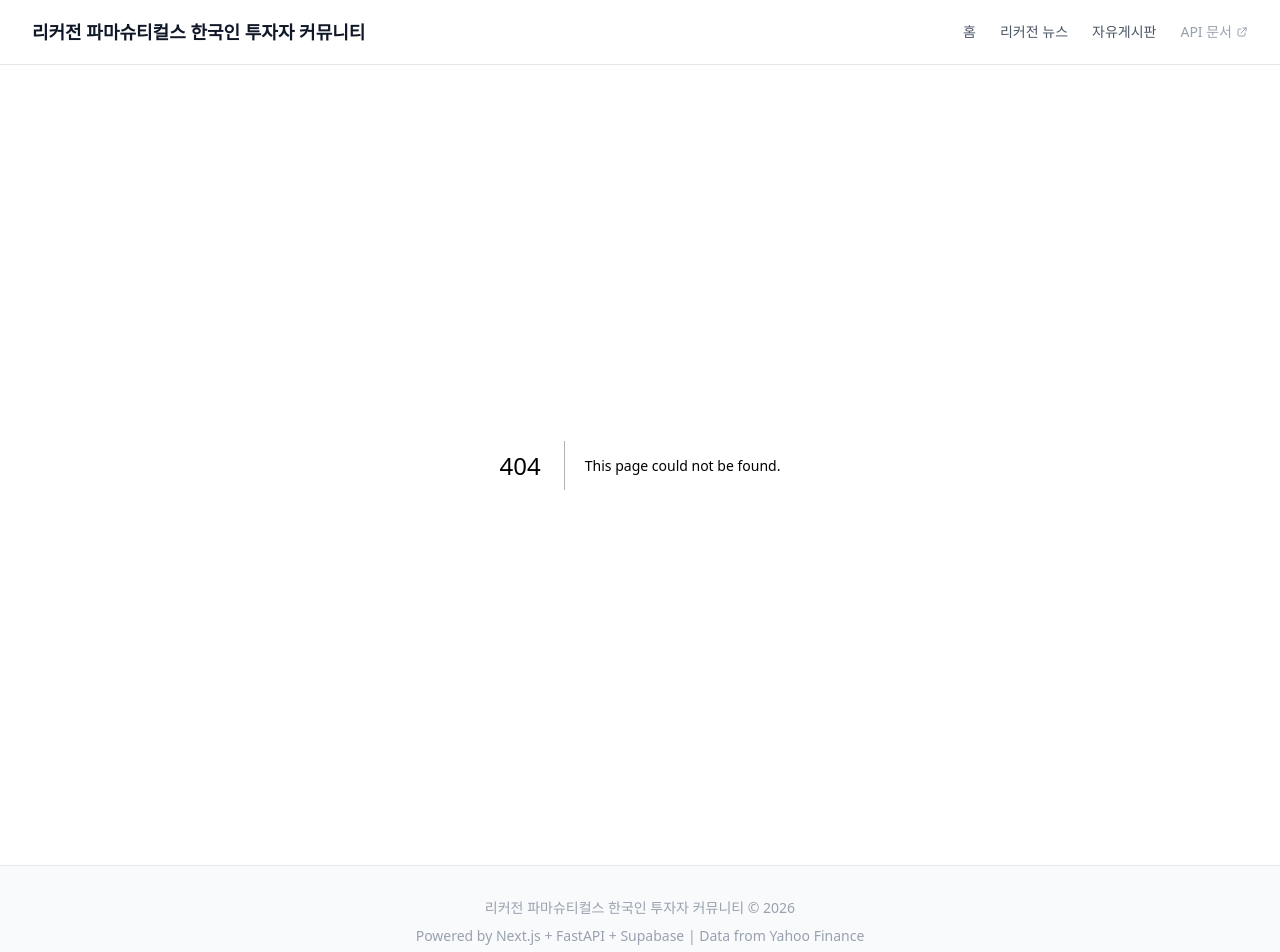
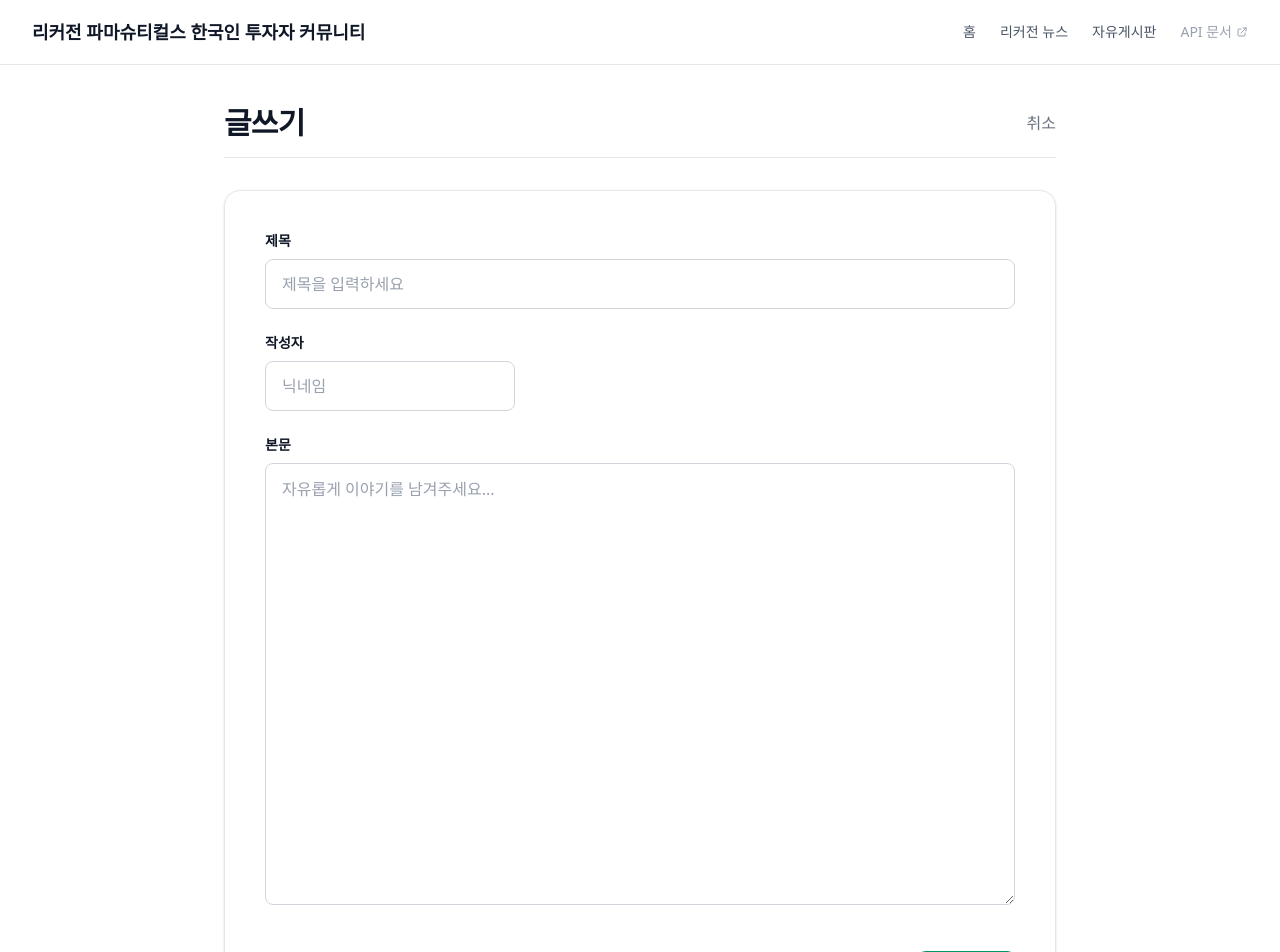
Before and after one commit to KIMSUNGROK/rxrx-frontend, a Next.js app: page /board/write in a window 1280 px wide. Before the commit this address had no page. Shown: the top 952 px of the page. Built offline with nearby package versions, Linux system fonts and the light colour scheme.

Commit message:
feat: Implement functional Free Board using localStorage and add write composer

```diff
--- a/src/app/board/page.tsx
+++ b/src/app/board/page.tsx
@@ -1,19 +1,90 @@
+"use client";
+
+import { useState, useEffect } from "react";
+import Link from "next/link";
+import { useRouter } from "next/navigation";
+
+// Define the post type
+interface Post {
+  id: number;
+  title: string;
+  author: string;
+  views: number;
+  content?: string;
+  createdAt?: string;
+}
+
+const DEFAULT_MOCK_POSTS: Post[] = [
+  { id: 4, title: "배포후 테스트입니다.", author: "관리자", views: 42, createdAt: new Date().toISOString() },
+  { id: 3, title: "RXRX 주가 분석 의견 나눕니다.", author: "주린이", views: 128, createdAt: new Date(Date.now() - 86400000).toISOString() },
+  { id: 2, title: "안녕하세요 가입 인사 드립니다~", author: "뉴비즈", views: 56, createdAt: new Date(Date.now() - 172800000).toISOString() },
+  { id: 1, title: "Recursion 파이프라인 정리 요약", author: "제약전문가", views: 304, createdAt: new Date(Date.now() - 259200000).toISOString() },
+];
+
 export default function BoardPage() {
-  // Mock data for the board
-  const mockPosts = [
-    { id: 4, title: "배포후 테스트입니다.", author: "관리자", views: 42 },
-    { id: 3, title: "RXRX 주가 분석 의견 나눕니다.", author: "주린이", views: 128 },
-    { id: 2, title: "안녕하세요 가입 인사 드립니다~", author: "뉴비즈", views: 56 },
-    { id: 1, title: "Recursion 파이프라인 정리 요약", author: "제약전문가", views: 304 },
-  ];
+  const router = useRouter();
+  const [posts, setPosts] = useState<Post[]>([]);
+  const [isLoaded, setIsLoaded] = useState(false);
+
+  useEffect(() => {
+    // Load posts from localStorage on mount
+    const savedPosts = localStorage.getItem("rxrx_board_posts");
+
+    if (savedPosts) {
+       try {
+         const parsed = JSON.parse(savedPosts);
+         setPosts(parsed);
+       } catch (e) {
+         console.error("Failed to parse posts from localStorage", e);
+         setPosts(DEFAULT_MOCK_POSTS);
+         localStorage.setItem("rxrx_board_posts", JSON.stringify(DEFAULT_MOCK_POSTS));
+       }
+    } else {
+      // First time visit, initialize with mocks
+      setPosts(DEFAULT_MOCK_POSTS);
+      localStorage.setItem("rxrx_board_posts", JSON.stringify(DEFAULT_MOCK_POSTS));
+    }
+    setIsLoaded(true);
+  }, []);
+
+  const handlePostClick = (postId: number) => {
+    // Increase view count
+    const updatedPosts = posts.map(p => {
+      if (p.id === postId) {
+        return { ...p, views: p.views + 1 };
+      }
+      return p;
+    });
+
+    setPosts(updatedPosts);
+    localStorage.setItem("rxrx_board_posts", JSON.stringify(updatedPosts));
+
+    // In a real app we'd navigate to the post detail page
+    // router.push(`/board/${postId}`);
+    alert("게시글 상세 페이지는 준비 중입니다.");
+  };
+
+  // Prevent hydration mismatch by returning empty structure until client loads
+  if (!isLoaded) {
+    return (
+      <div className="max-w-7xl mx-auto px-4 sm:px-6 lg:px-8 py-10 min-h-[500px]">
+        <div className="flex justify-between items-end mb-8">
+          <h1 className="text-3xl font-bold text-gray-900 tracking-tight">자유게시판</h1>
+        </div>
+      </div>
+    );
+  }
 
   return (
     <div className="max-w-7xl mx-auto px-4 sm:px-6 lg:px-8 py-10">
       <div className="flex justify-between items-end mb-8">
         <h1 className="text-3xl font-bold text-gray-900 tracking-tight">자유게시판</h1>
-        <button className="bg-emerald-600 hover:bg-emerald-700 text-white px-4 py-2 rounded-lg text-sm font-semibold transition">
+        <Link
+          href="/board/write"
+          className="bg-emerald-600 hover:bg-emerald-700 text-white px-4 py-2 rounded-lg text-sm font-semibold transition inline-block"
+        >
           글쓰기
-        </button>
+        </Link>
       </div>
 
       <div className="bg-white border border-gray-200 shadow-sm rounded-2xl overflow-hidden">
@@ -28,16 +99,21 @@ export default function BoardPage() {
               </tr>
             </thead>
             <tbody className="divide-y divide-gray-100">
-              {mockPosts.length === 0 ? (
+              {posts.length === 0 ? (
                 <tr>
-                  <td colSpan={4} className="py-8 text-center text-gray-500">
-                    등록된 게시글이 없습니다.
+                  <td colSpan={4} className="py-12 text-center text-gray-500">
+                    등록된 게시글이 없습니다. 첫 글을 작성해보세요!
                   </td>
                 </tr>
               ) : (
-                mockPosts.map((post) => (
-                  <tr key={post.id} className="hover:bg-gray-50 transition cursor-pointer">
-                    <td className="py-4 px-6 text-gray-500 font-medium">{post.id}</td>
+                posts.map((post, index) => (
+                  <tr
+                    key={post.id}
+                    onClick={() => handlePostClick(post.id)}
+                    className="hover:bg-gray-50 transition cursor-pointer"
+                  >
+                    {/* Reverse numbering so newest is highest index if we wanted, or just use sequence */}
+                    <td className="py-4 px-6 text-gray-500 font-medium">{posts.length - index}</td>
                     <td className="py-4 px-6 text-gray-900 font-medium hover:text-emerald-600 transition">
                       {post.title}
                     </td>
@@ -52,7 +128,8 @@ export default function BoardPage() {
 
         {/* Pagination mock */}
         <div className="bg-gray-50 border-t border-gray-200 px-6 py-4 flex items-center justify-between">
-          <span className="text-sm text-gray-500">총 4개의 게시글</span>
+          <span className="text-sm text-gray-500">총 {posts.length}개의 게시글</span>
+          {posts.length > 0 && (
              <div className="flex gap-1">
                <button className="px-3 py-1 border border-gray-200 bg-white text-gray-400 rounded hover:bg-gray-50 disabled:opacity-50" disabled>
                  이전
@@ -64,6 +141,7 @@ export default function BoardPage() {
                  다음
                </button>
              </div>
+          )}
         </div>
       </div>
     </div>
--- /dev/null
+++ b/src/app/board/write/page.tsx
@@ -0,0 +1,113 @@
+"use client";
+
+import { useState } from "react";
+import { useRouter } from "next/navigation";
+import Link from "next/link";
+
+export default function BoardWritePage() {
+  const router = useRouter();
+  const [title, setTitle] = useState("");
+  const [author, setAuthor] = useState("");
+  const [content, setContent] = useState("");
+
+  const handleSubmit = (e: React.FormEvent) => {
+    e.preventDefault();
+
+    if (!title.trim() || !author.trim() || !content.trim()) {
+      alert("모든 항목을 입력해주세요.");
+      return;
+    }
+
+    const newPost = {
+      id: Date.now(),
+      title,
+      author,
+      content,
+      views: 0,
+      createdAt: new Date().toISOString(),
+    };
+
+    const savedPosts = localStorage.getItem("rxrx_board_posts");
+    const posts = savedPosts ? JSON.parse(savedPosts) : [];
+
+    // Add new post to the beginning
+    const updatedPosts = [newPost, ...posts];
+    localStorage.setItem("rxrx_board_posts", JSON.stringify(updatedPosts));
+
+    // Redirect to board
+    router.push("/board");
+  };
+
+  return (
+    <div className="max-w-4xl mx-auto px-4 sm:px-6 lg:px-8 py-10">
+      <div className="flex justify-between items-center mb-8 border-b border-gray-200 pb-4">
+        <h1 className="text-3xl font-bold text-gray-900 tracking-tight">글쓰기</h1>
+        <Link
+          href="/board"
+          className="text-gray-500 hover:text-gray-900 font-medium transition"
+        >
+          취소
+        </Link>
+      </div>
+
+      <div className="bg-white border border-gray-200 shadow-sm rounded-2xl overflow-hidden p-6 sm:p-10">
+        <form onSubmit={handleSubmit} className="space-y-6">
+          {/* Title row */}
+          <div>
+            <label htmlFor="title" className="block text-sm font-semibold text-gray-900 mb-2">
+              제목
+            </label>
+            <input
+              type="text"
+              id="title"
+              value={title}
+              onChange={(e) => setTitle(e.target.value)}
+              className="w-full border border-gray-300 rounded-lg px-4 py-3 placeholder-gray-400 focus:outline-none focus:ring-2 focus:ring-emerald-500 focus:border-emerald-500 transition font-medium"
+              placeholder="제목을 입력하세요"
+            />
+          </div>
+
+          {/* Author row */}
+          <div>
+            <label htmlFor="author" className="block text-sm font-semibold text-gray-900 mb-2">
+              작성자
+            </label>
+            <input
+              type="text"
+              id="author"
+              value={author}
+              onChange={(e) => setAuthor(e.target.value)}
+              className="w-full sm:w-1/3 border border-gray-300 rounded-lg px-4 py-3 placeholder-gray-400 focus:outline-none focus:ring-2 focus:ring-emerald-500 focus:border-emerald-500 transition font-medium"
+              placeholder="닉네임"
+            />
+          </div>
+
+          {/* Editor row */}
+          <div>
+            <label htmlFor="content" className="block text-sm font-semibold text-gray-900 mb-2">
+              본문
+            </label>
+            <textarea
+              id="content"
+              value={content}
+              onChange={(e) => setContent(e.target.value)}
+              rows={16}
+              className="w-full border border-gray-300 rounded-lg px-4 py-3 placeholder-gray-400 focus:outline-none focus:ring-2 focus:ring-emerald-500 focus:border-emerald-500 transition text-gray-700 leading-relaxed resize-y"
+              placeholder="자유롭게 이야기를 남겨주세요..."
+            ></textarea>
+          </div>
+
+          {/* Submit button */}
+          <div className="pt-4 flex justify-end">
+            <button
+              type="submit"
+              className="bg-emerald-600 hover:bg-emerald-700 text-white px-8 py-3 rounded-lg font-bold text-lg transition shadow-sm"
+            >
+              등록
+            </button>
+          </div>
+        </form>
+      </div>
+    </div>
+  );
+}
```
Lines whose indentation alone changed are shown as unchanged.
